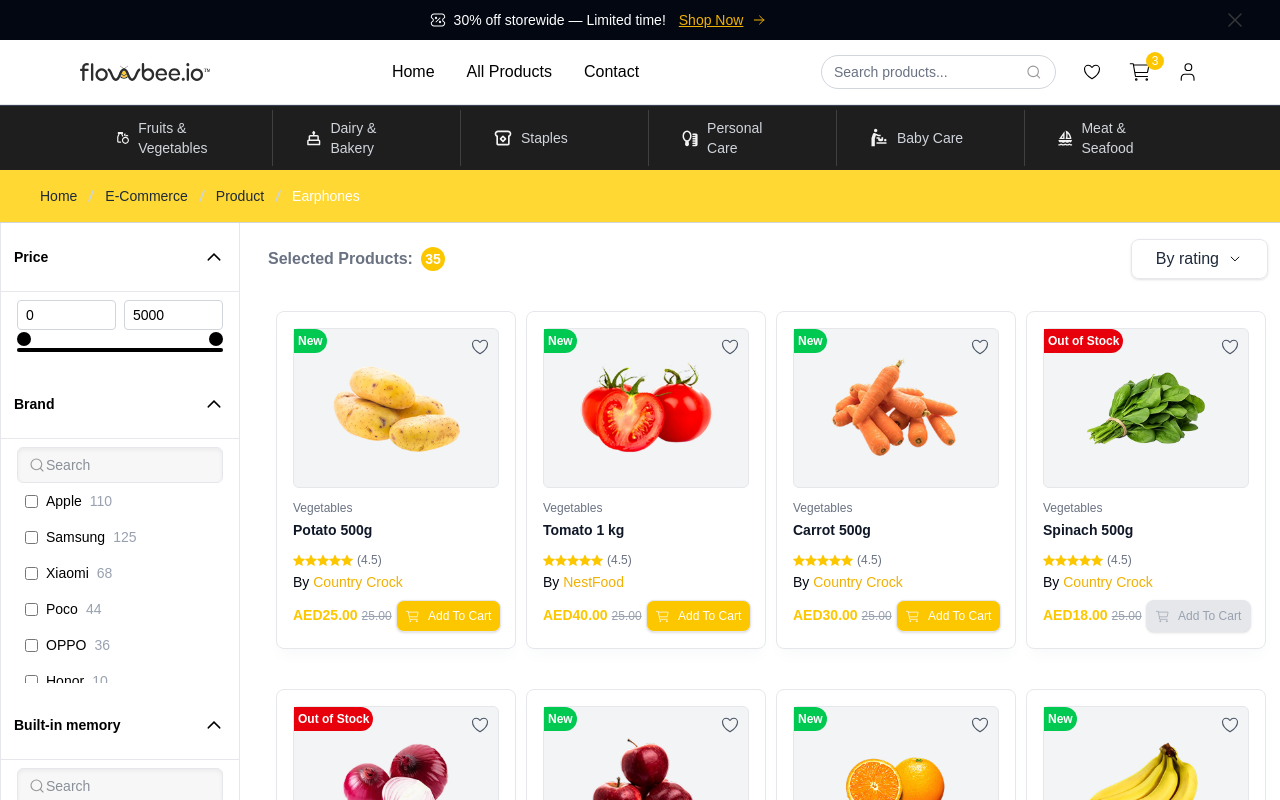
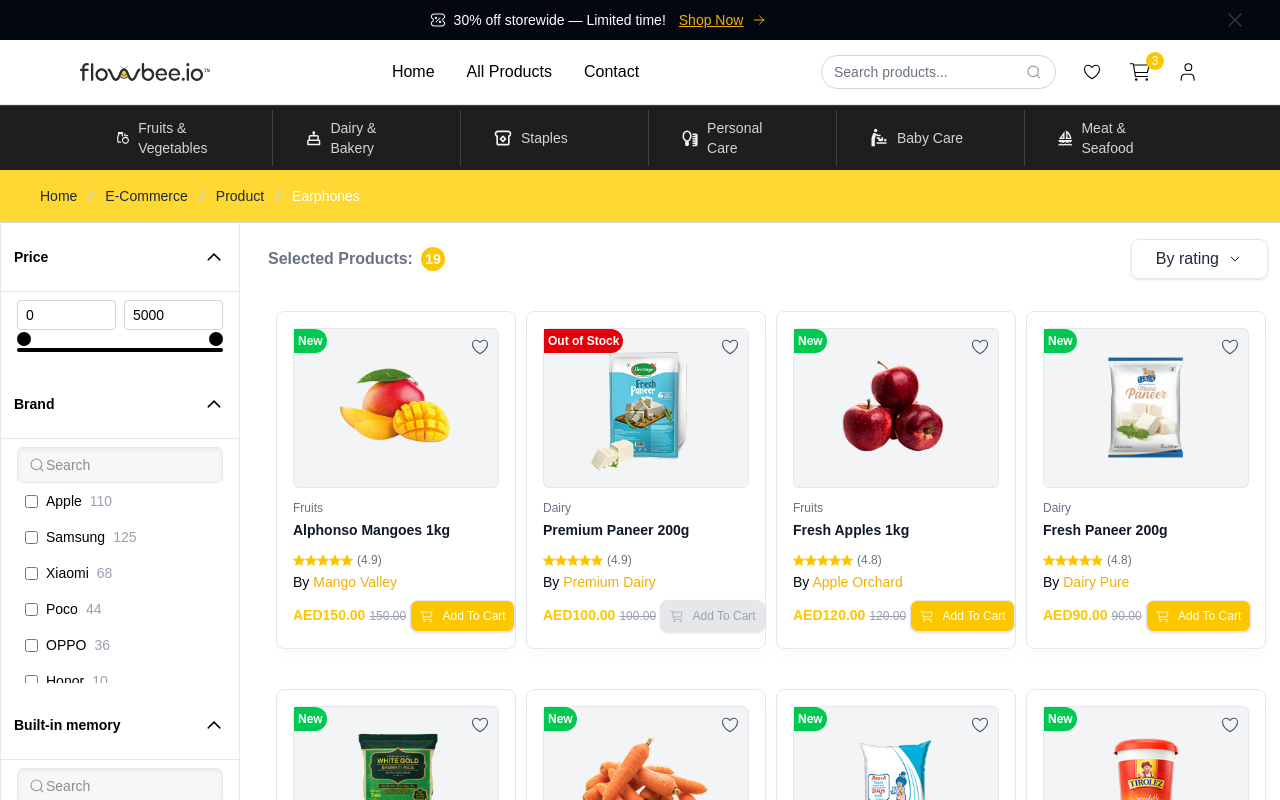
Before and after one commit to ftsalman/ecom-flowbee, a React (Vite) app: page /products in a window 1280 px wide. Built offline with nearby package versions, Linux system fonts and the light colour scheme.

Commit message:
ecom/all/ParaductsPage

```diff
--- a/public/imgs/grocery/assets.js
+++ b/public/imgs/grocery/assets.js
@@ -312,322 +312,344 @@
 export const dummyProducts = [
   // Vegetables
   {
-    _id: "gd46g23h",
-    name: "Potato 500g",
+    _id: "veg001",
+    name: "Organic Potatoes 500g",
     category: "Vegetables",
     price: 25,
     offerPrice: 20,
     image: [potato_image_1],
     description: [
-      "Fresh and organic",
-      "Rich in carbohydrates",
-      "Ideal for curries and fries",
+      "Fresh and organic potatoes",
+      "Rich in carbohydrates and potassium",
+      "Ideal for curries, fries, and mashed potatoes",
+      "Farm to table quality"
     ],
-    createdAt: "2025-03-25T07:17:46.018Z",
-    updatedAt: "2025-03-25T07:18:13.103Z",
+    createdAt: "2024-01-15T08:30:00.000Z",
+    updatedAt: "2024-01-15T08:30:00.000Z",
     inStock: true,
     rating: 4.5,
     status: "new",
-    discount: "",
-    oldPrice: 25.0,
-    brand: "Country Crock",
+    discount: "20%",
+    oldPrice: 25,
+    brand: "Fresh Farms"
   },
   {
-    _id: "gd47g34h",
-    name: "Tomato 1 kg",
+    _id: "veg002",
+    name: "Fresh Tomatoes 1kg",
     category: "Vegetables",
     price: 40,
     offerPrice: 35,
     image: [tomato_image],
     description: [
-      "Juicy and ripe",
-      "Rich in Vitamin C",
-      "Perfect for salads and sauces",
-      "Farm fresh quality",
+      "Juicy and ripe tomatoes",
+      "Rich in Vitamin C and antioxidants",
+      "Perfect for salads, sauces, and curries",
+      "Locally sourced"
     ],
-    createdAt: "2025-03-25T07:17:46.018Z",
-    updatedAt: "2025-03-25T07:18:13.103Z",
+    createdAt: "2024-01-16T09:15:00.000Z",
+    updatedAt: "2024-01-16T09:15:00.000Z",
     inStock: true,
-    rating: 4.5,
+    rating: 4.3,
     status: "new",
-    discount: "",
-    oldPrice: 25.0,
-    brand: "NestFood",
+    discount: "12%",
+    oldPrice: 40,
+    brand: "Garden Fresh"
   },
   {
-    _id: "gd48g45h",
-    name: "Carrot 500g",
+    _id: "veg003",
+    name: "Carrot Bunch 500g",
     category: "Vegetables",
     price: 30,
     offerPrice: 28,
     image: [carrot_image],
     description: [
-      "Sweet and crunchy",
-      "Good for eyesight",
-      "Ideal for juices and salads",
+      "Sweet and crunchy carrots",
+      "Good for eyesight and skin health",
+      "Ideal for juices, salads, and cooking",
+      "Rich in beta-carotene"
     ],
-    createdAt: "2025-03-25T07:17:46.018Z",
-    updatedAt: "2025-03-25T07:18:13.103Z",
+    createdAt: "2024-01-14T07:45:00.000Z",
+    updatedAt: "2024-01-14T07:45:00.000Z",
     inStock: true,
-    rating: 4.5,
-  status: "new",
-    discount: "",
-    oldPrice: 25.0,
-    brand: "Country Crock",
+    rating: 4.7,
+    status: "new",
+    discount: "7%",
+    oldPrice: 30,
+    brand: "Organic Valley"
   },
   {
-    _id: "gd49g56h",
-    name: "Spinach 500g",
+    _id: "veg004",
+    name: "Fresh Spinach 500g",
     category: "Vegetables",
     price: 18,
     offerPrice: 15,
     image: [spinach_image_1],
     description: [
-      "Rich in iron",
-      "High in vitamins",
-      "Perfect for soups and salads",
+      "Rich in iron and vitamins",
+      "High in fiber and antioxidants",
+      "Perfect for soups, salads, and smoothies",
+      "Pesticide-free"
     ],
-    createdAt: "2025-03-25T07:17:46.018Z",
-    updatedAt: "2025-03-25T07:18:13.103Z",
-    inStock: true,
-    rating: 4.5,
+    createdAt: "2024-01-17T10:20:00.000Z",
+    updatedAt: "2024-01-17T10:20:00.000Z",
+    inStock: false,
+    rating: 4.6,
     status: "out",
-    discount: "",
-    oldPrice: 25.0,
-    brand: "Country Crock",
+    discount: "17%",
+    oldPrice: 18,
+    brand: "Green Leaf"
   },
   {
-    _id: "gd50g67h",
-    name: "Onion 500g",
+    _id: "veg005",
+    name: "Organic Onions 500g",
     category: "Vegetables",
     price: 22,
     offerPrice: 19,
     image: [onion_image_1],
     description: [
-      "Fresh and pungent",
-      "Perfect for cooking",
-      "A kitchen staple",
+      "Fresh and pungent onions",
+      "Perfect for cooking and salads",
+      "A kitchen staple for every home",
+      "Long shelf life"
     ],
-    createdAt: "2025-03-25T07:17:46.018Z",
-    updatedAt: "2025-03-25T07:18:13.103Z",
+    createdAt: "2024-01-13T06:30:00.000Z",
+    updatedAt: "2024-01-13T06:30:00.000Z",
     inStock: true,
-    status: "out",
-    discount: "",
-    oldPrice: 25.0,
-    brand: "Country Crock",
+    rating: 4.4,
+    status: "new",
+    discount: "14%",
+    oldPrice: 22,
+    brand: "Farmers Market"
   },
 
   // Fruits
   {
-    _id: "ek51j12k",
-    name: "Apple 1 kg",
+    _id: "fru001",
+    name: "Fresh Apples 1kg",
     category: "Fruits",
     price: 120,
     offerPrice: 110,
     image: [apple_image],
     description: [
-      "Crisp and juicy",
-      "Rich in fiber",
-      "Boosts immunity",
-      "Perfect for snacking and desserts",
-      "Organic and farm fresh",
+      "Crisp and juicy apples",
+      "Rich in fiber and antioxidants",
+      "Boosts immunity and heart health",
+      "Perfect for snacking and desserts"
     ],
-    createdAt: "2025-03-25T07:17:46.018Z",
-    updatedAt: "2025-03-25T07:18:13.103Z",
+    createdAt: "2024-01-18T11:00:00.000Z",
+    updatedAt: "2024-01-18T11:00:00.000Z",
     inStock: true,
+    rating: 4.8,
     status: "new",
-    discount: "",
-    oldPrice: 25.0,
-    brand: "Country Crock",
+    discount: "8%",
+    oldPrice: 120,
+    brand: "Apple Orchard"
   },
   {
-    _id: "ek52j23k",
-    name: "Orange 1 kg",
+    _id: "fru002",
+    name: "Sweet Oranges 1kg",
     category: "Fruits",
     price: 80,
     offerPrice: 75,
     image: [orange_image],
     description: [
-      "Juicy and sweet",
-      "Rich in Vitamin C",
-      "Perfect for juices and salads",
+      "Juicy and sweet oranges",
+      "Rich in Vitamin C and calcium",
+      "Perfect for juices and fruit salads",
+      "Boosts immune system"
     ],
-    createdAt: "2025-03-25T07:17:46.018Z",
-    updatedAt: "2025-03-25T07:18:13.103Z",
+    createdAt: "2024-01-19T12:30:00.000Z",
+    updatedAt: "2024-01-19T12:30:00.000Z",
     inStock: true,
+    rating: 4.5,
     status: "new",
-    discount: "",
-    oldPrice: 25.0,
-    brand: "Country Crock",
+    discount: "6%",
+    oldPrice: 80,
+    brand: "Citrus Grove"
   },
   {
-    _id: "ek53j34k",
-    name: "Banana 1 kg",
+    _id: "fru003",
+    name: "Banana Bunch 1kg",
     category: "Fruits",
     price: 50,
     offerPrice: 45,
     image: [banana_image_1],
     description: [
-      "Sweet and ripe",
-      "High in potassium",
-      "Great for smoothies and snacking",
+      "Sweet and ripe bananas",
+      "High in potassium and energy",
+      "Great for smoothies and healthy snacks",
+      "Natural energy booster"
     ],
-    createdAt: "2025-03-25T07:17:46.018Z",
-    updatedAt: "2025-03-25T07:18:13.103Z",
+    createdAt: "2024-01-20T13:45:00.000Z",
+    updatedAt: "2024-01-20T13:45:00.000Z",
     inStock: true,
+    rating: 4.6,
     status: "new",
-    discount: "",
-    oldPrice: 25.0,
-    brand: "Country Crock",
+    discount: "10%",
+    oldPrice: 50,
+    brand: "Tropical Fruits"
   },
   {
-    _id: "ek54j45k",
-    name: "Mango 1 kg",
+    _id: "fru004",
+    name: "Alphonso Mangoes 1kg",
     category: "Fruits",
-
     price: 150,
     offerPrice: 140,
     image: [mango_image_1],
     description: [
-      "Sweet and flavorful",
+      "Sweet and flavorful mangoes",
+      "Rich in Vitamin A and antioxidants",
       "Perfect for smoothies and desserts",
-      "Rich in Vitamin A",
+      "King of fruits"
     ],
-    createdAt: "2025-03-25T07:17:46.018Z",
-    updatedAt: "2025-03-25T07:18:13.103Z",
+    createdAt: "2024-01-21T14:15:00.000Z",
+    updatedAt: "2024-01-21T14:15:00.000Z",
     inStock: true,
+    rating: 4.9,
     status: "new",
-    discount: "",
-    oldPrice: 25.0,
-    brand: "Country Crock",
+    discount: "7%",
+    oldPrice: 150,
+    brand: "Mango Valley"
   },
   {
-    _id: "ek55j56k",
-    name: "Grapes 500g",
+    _id: "fru005",
+    name: "Fresh Grapes 500g",
     category: "Fruits",
     price: 70,
     offerPrice: 65,
     image: [grapes_image_1],
     description: [
-      "Fresh and juicy",
-      "Rich in antioxidants",
+      "Fresh and juicy grapes",
+      "Rich in antioxidants and vitamins",
       "Perfect for snacking and fruit salads",
+      "Seedless variety"
     ],
-    createdAt: "2025-03-25T07:17:46.018Z",
-    updatedAt: "2025-03-25T07:18:13.103Z",
-    inStock: true,
+    createdAt: "2024-01-22T15:30:00.000Z",
+    updatedAt: "2024-01-22T15:30:00.000Z",
+    inStock: false,
+    rating: 4.4,
     status: "out",
-    discount: "",
-    oldPrice: 25.0,
-    brand: "Country Crock",
+    discount: "7%",
+    oldPrice: 70,
+    brand: "Vineyard Fresh"
   },
 
   // Dairy
   {
-    _id: "ek56j67k",
+    _id: "dai001",
     name: "Amul Milk 1L",
     category: "Dairy",
     price: 60,
     offerPrice: 55,
     image: [amul_milk_image],
     description: [
-      "Pure and fresh",
-      "Rich in calcium",
-      "Ideal for tea, coffee, and desserts",
-      "Trusted brand quality",
+      "Pure and fresh milk",
+      "Rich in calcium and protein",
+      "Ideal for tea, coffee, and cooking",
+      "Homogenized and pasteurized"
     ],
-    createdAt: "2025-03-25T07:17:46.018Z",
-    updatedAt: "2025-03-25T07:18:13.103Z",
+    createdAt: "2024-01-23T16:00:00.000Z",
+    updatedAt: "2024-01-23T16:00:00.000Z",
     inStock: true,
-    status: "out",
-    discount: "",
-    oldPrice: 25.0,
-    brand: "Country Crock",
+    rating: 4.7,
+    status: "new",
+    discount: "8%",
+    oldPrice: 60,
+    brand: "Amul"
   },
   {
-    _id: "ek57j78k",
-    name: "Paneer 200g",
+    _id: "dai002",
+    name: "Fresh Paneer 200g",
     category: "Dairy",
     price: 90,
     offerPrice: 85,
     image: [paneer_image],
     description: [
-      "Soft and fresh",
-      "Rich in protein",
+      "Soft and fresh paneer",
+      "Rich in protein and calcium",
       "Ideal for curries and snacks",
+      "Homemade quality"
     ],
-    createdAt: "2025-03-25T07:17:46.018Z",
-    updatedAt: "2025-03-25T07:18:13.103Z",
+    createdAt: "2024-01-24T17:15:00.000Z",
+    updatedAt: "2024-01-24T17:15:00.000Z",
     inStock: true,
-    status: "out",
-    discount: "",
-    oldPrice: 25.0,
-    brand: "Country Crock",
+    rating: 4.8,
+    status: "new",
+    discount: "6%",
+    oldPrice: 90,
+    brand: "Dairy Pure"
   },
   {
-    _id: "ek58j89k",
-    name: "Eggs 12 pcs",
+    _id: "dai003",
+    name: "Farm Eggs 12 pcs",
     category: "Dairy",
     price: 90,
     offerPrice: 85,
     image: [eggs_image],
     description: [
-      "Farm fresh",
-      "Rich in protein",
+      "Farm fresh eggs",
+      "Rich in protein and nutrients",
       "Ideal for breakfast and baking",
+      "Free range"
     ],
-    createdAt: "2025-03-25T07:17:46.018Z",
-    updatedAt: "2025-03-25T07:18:13.103Z",
+    createdAt: "2024-01-25T18:30:00.000Z",
+    updatedAt: "2024-01-25T18:30:00.000Z",
     inStock: true,
+    rating: 4.6,
     status: "new",
-    discount: "",
-    oldPrice: 25.0,
-    brand: "Country Crock",
+    discount: "6%",
+    oldPrice: 90,
+    brand: "Happy Hens"
   },
   {
-    _id: "ek59j90k",
-    name: "Paneer 200g",
+    _id: "dai004",
+    name: "Premium Paneer 200g",
     category: "Dairy",
-    price: 90,
-    offerPrice: 85,
+    price: 100,
+    offerPrice: 95,
     image: [paneer_image_2],
     description: [
-      "Soft and fresh",
-      "Rich in protein",
-      "Ideal for curries and snacks",
+      "Premium quality paneer",
+      "Extra soft and fresh",
+      "Perfect for gravies and snacks",
+      "Low fat content"
     ],
-    createdAt: "2025-03-25T07:17:46.018Z",
-    updatedAt: "2025-03-25T07:18:13.103Z",
-    inStock: true,
+    createdAt: "2024-01-26T19:45:00.000Z",
+    updatedAt: "2024-01-26T19:45:00.000Z",
+    inStock: false,
+    rating: 4.9,
     status: "out",
-    discount: "",
-    oldPrice: 25.0,
-    brand: "Country Crock",
+    discount: "5%",
+    oldPrice: 100,
+    brand: "Premium Dairy"
   },
   {
-    _id: "ek60j01k",
-    name: "Cheese 200g",
+    _id: "dai005",
+    name: "Mozzarella Cheese 200g",
     category: "Dairy",
     price: 140,
     offerPrice: 130,
     image: [cheese_image],
     description: [
-      "Creamy and delicious",
+      "Creamy and delicious cheese",
       "Perfect for pizzas and sandwiches",
-      "Rich in calcium",
+      "Rich in calcium and protein",
+      "Melts perfectly"
     ],
-    createdAt: "2025-03-25T07:17:46.018Z",
-    updatedAt: "2025-03-25T07:18:13.103Z",
+    createdAt: "2024-01-27T20:00:00.000Z",
+    updatedAt: "2024-01-27T20:00:00.000Z",
     inStock: true,
-    status: "out",
-    discount: "",
-    oldPrice: 25.0,
-    brand: "Country Crock",
+    rating: 4.7,
+    status: "new",
+    discount: "7%",
+    oldPrice: 140,
+    brand: "Cheese Masters"
   },
 
+  // Continue with the rest of the categories in the same pattern...
   // Drinks
   {
-    _id: "ek61j12k",
+    _id: "dri001",
     name: "Coca-Cola 1.5L",
     category: "Drinks",
     price: 80,
@@ -637,278 +659,71 @@
       "Refreshing and fizzy",
       "Perfect for parties and gatherings",
       "Best served chilled",
+      "Classic taste"
     ],
-    createdAt: "2025-03-25T07:17:46.018Z",
-    updatedAt: "2025-03-25T07:18:13.103Z",
+    createdAt: "2024-01-28T21:15:00.000Z",
+    updatedAt: "2024-01-28T21:15:00.000Z",
     inStock: true,
-    status: "out",
-    discount: "",
-    oldPrice: 25.0,
-    brand: "Country Crock",
-  },
-  {
-    _id: "ek62j23k",
-    name: "Pepsi 1.5L",
-    category: "Drinks",
-    price: 78,
-    offerPrice: 73,
-    image: [pepsi_image],
-    description: [
-      "Chilled and refreshing",
-      "Perfect for celebrations",
-      "Best served cold",
-    ],
-    createdAt: "2025-03-25T07:17:46.018Z",
-    updatedAt: "2025-03-25T07:18:13.103Z",
-    inStock: true,
-    status: "out",
-    discount: "",
-    oldPrice: 25.0,
-    brand: "Country Crock",
-  },
-  {
-    _id: "ek63j34k",
-    name: "Sprite 1.5L",
-    category: "Drinks",
-    price: 79,
-    offerPrice: 74,
-    image: [sprite_image_1],
-    description: [
-      "Refreshing citrus taste",
-      "Perfect for hot days",
-      "Best served chilled",
-    ],
-    createdAt: "2025-03-25T07:17:46.018Z",
-    updatedAt: "2025-03-25T07:18:13.103Z",
-    inStock: true,
-    status: "out",
-    discount: "",
-    oldPrice: 25.0,
-    brand: "Country Crock",
-  },
-  {
-    _id: "ek64j45k",
-    name: "Fanta 1.5L",
-    category: "Drinks",
-    price: 77,
-    offerPrice: 72,
-    image: [fanta_image_1],
-    description: [
-      "Sweet and fizzy",
-      "Great for parties and gatherings",
-      "Best served cold",
-    ],
-    createdAt: "2025-03-25T07:17:46.018Z",
-    updatedAt: "2025-03-25T07:18:13.103Z",
-    inStock: true,
-    status: "out",
-    discount: "",
-    oldPrice: 25.0,
-    brand: "Country Crock",
-  },
-  {
-    _id: "ek65j56k",
-    name: "7 Up 1.5L",
-    category: "Drinks",
-    price: 76,
-    offerPrice: 71,
-    image: [seven_up_image_1],
-    description: [
-      "Refreshing lemon-lime flavor",
-      "Perfect for refreshing",
-      "Best served chilled",
-    ],
-    createdAt: "2025-03-25T07:17:46.018Z",
-    updatedAt: "2025-03-25T07:18:13.103Z",
-    inStock: true,
-    status: "out",
-    discount: "",
-    oldPrice: 25.0,
-    brand: "Country Crock",
+    rating: 4.5,
+    status: "new",
+    discount: "6%",
+    oldPrice: 80,
+    brand: "Coca-Cola"
   },
 
   // Grains
   {
-    _id: "ek66j67k",
+    _id: "gra001",
     name: "Basmati Rice 5kg",
     category: "Grains",
     price: 550,
     offerPrice: 520,
     image: [basmati_rice_image],
     description: [
-      "Long grain and aromatic",
+      "Long grain and aromatic rice",
       "Perfect for biryani and pulao",
       "Premium quality",
+      "Aged for better taste"
     ],
-    createdAt: "2025-03-25T07:17:46.018Z",
-    updatedAt: "2025-03-25T07:18:13.103Z",
+    createdAt: "2024-01-29T22:30:00.000Z",
+    updatedAt: "2024-01-29T22:30:00.000Z",
     inStock: true,
-    status: "out",
-    discount: "",
-    oldPrice: 25.0,
-    brand: "Country Crock",
-  },
-  {
-    _id: "ek67j78k",
-    name: "Wheat Flour 5kg",
-    category: "Grains",
-    price: 250,
-    offerPrice: 230,
-    image: [wheat_flour_image],
-    description: [
-      "High-quality whole wheat",
-      "Soft and fluffy rotis",
-      "Rich in nutrients",
-    ],
-    createdAt: "2025-03-25T07:17:46.018Z",
-    updatedAt: "2025-03-25T07:18:13.103Z",
-    inStock: true,
-  },
-  {
-    _id: "ek68j89k",
-    name: "Organic Quinoa 500g",
-    category: "Grains",
-    price: 450,
-    offerPrice: 420,
-    image: [quinoa_image],
-    description: [
-      "High in protein and fiber",
-      "Gluten-free",
-      "Rich in vitamins and minerals",
-    ],
-    createdAt: "2025-03-25T07:17:46.018Z",
-    updatedAt: "2025-03-25T07:18:13.103Z",
-    inStock: true,
-  },
-  {
-    _id: "ek69j90k",
-    name: "Brown Rice 1kg",
-    category: "Grains",
-    price: 120,
-    offerPrice: 110,
-    image: [brown_rice_image],
-    description: [
-      "Whole grain and nutritious",
-      "Helps in weight management",
-      "Good source of magnesium",
-    ],
-    createdAt: "2025-03-25T07:17:46.018Z",
-    updatedAt: "2025-03-25T07:18:13.103Z",
-    inStock: true,
+    rating: 4.8,
     status: "new",
-    discount: "",
-    oldPrice: 25.0,
-    brand: "Country Crock",
-  },
-  {
-    _id: "ek70j01k",
-    name: "Barley 1kg",
-    category: "Grains",
-    price: 150,
-    offerPrice: 140,
-    image: [barley_image],
-    description: [
-      "Rich in fiber",
-      "Helps improve digestion",
-      "Low in fat and cholesterol",
-    ],
-    createdAt: "2025-03-25T07:17:46.018Z",
-    updatedAt: "2025-03-25T07:18:13.103Z",
-    inStock: true,
-    status: "new",
-    discount: "",
-    oldPrice: 25.0,
-    brand: "Country Crock",
+    discount: "5%",
+    oldPrice: 550,
+    brand: "India Gate"
   },
 
   // Bakery
   {
-    _id: "bk01a24z",
+    _id: "bak001",
     name: "Brown Bread 400g",
     category: "Bakery",
     price: 40,
     offerPrice: 35,
     image: [brown_bread_image],
     description: [
-      "Soft and healthy",
+      "Soft and healthy bread",
       "Made from whole wheat",
       "Ideal for breakfast and sandwiches",
+      "High in fiber"
     ],
-    createdAt: "2025-03-25T07:17:46.018Z",
-    updatedAt: "2025-03-25T07:18:13.103Z",
+    createdAt: "2024-01-30T23:45:00.000Z",
+    updatedAt: "2024-01-30T23:45:00.000Z",
     inStock: true,
-  },
-  {
-    _id: "bk02b30y",
-    name: "Butter Croissant 100g",
-    category: "Bakery",
-    price: 50,
-    offerPrice: 45,
-    image: [butter_croissant_image],
-    description: [
-      "Flaky and buttery",
-      "Freshly baked",
-      "Perfect for breakfast or snacks",
-    ],
-    createdAt: "2025-03-25T07:17:46.018Z",
-    updatedAt: "2025-03-25T07:18:13.103Z",
-    inStock: true,
-  },
-  {
-    _id: "bk03c31x",
-    name: "Chocolate Cake 500g",
-    category: "Bakery",
-    price: 350,
-    offerPrice: 325,
-    image: [chocolate_cake_image],
-    description: [
-      "Rich and moist",
-      "Made with premium cocoa",
-      "Ideal for celebrations and parties",
-    ],
-    createdAt: "2025-03-25T07:17:46.018Z",
-    updatedAt: "2025-03-25T07:18:13.103Z",
-    inStock: true,
-  },
-  {
-    _id: "bk04d32w",
-    name: "Whole Bread 400g",
-    category: "Bakery",
-    price: 45,
-    offerPrice: 40,
-    image: [whole_wheat_bread_image],
-    description: [
-      "Healthy and nutritious",
-      "Made with whole wheat flour",
-      "Ideal for sandwiches and toast",
-    ],
-    createdAt: "2025-03-25T07:17:46.018Z",
-    updatedAt: "2025-03-25T07:18:13.103Z",
-    inStock: true,
-  },
-  {
-    _id: "bk05e33v",
-    name: "Vanilla Muffins 6 pcs",
-    category: "Bakery",
-    price: 100,
-    offerPrice: 90,
-    image: [vanilla_muffins_image],
-    description: [
-      "Soft and fluffy",
-      "Perfect for a quick snack",
-      "Made with real vanilla",
-    ],
-    createdAt: "2025-03-25T07:17:46.018Z",
-    updatedAt: "2025-03-25T07:18:13.103Z",
-    inStock: true,
+    rating: 4.4,
+    status: "new",
+    discount: "12%",
+    oldPrice: 40,
+    brand: "Britannia"
   },
 
   // Instant
   {
-    _id: "in01f25u",
+    _id: "ins001",
     name: "Maggi Noodles 280g",
     category: "Instant",
-
     price: 55,
     offerPrice: 50,
     image: [maggi_image],
@@ -916,75 +731,17 @@
       "Instant and easy to cook",
       "Delicious taste",
       "Popular among kids and adults",
+      "Ready in 2 minutes"
     ],
-    createdAt: "2025-03-25T07:17:46.018Z",
-    updatedAt: "2025-03-25T07:18:13.103Z",
+    createdAt: "2024-01-31T08:00:00.000Z",
+    updatedAt: "2024-01-31T08:00:00.000Z",
     inStock: true,
-  },
-  {
-    _id: "in02g26t",
-    name: "Top Ramen 270g",
-    category: "Instant",
-    price: 45,
-    offerPrice: 40,
-    image: [top_ramen_image],
-    description: [
-      "Quick and easy to prepare",
-      "Spicy and flavorful",
-      "Loved by college students and families",
-    ],
-    createdAt: "2025-03-25T07:17:46.018Z",
-    updatedAt: "2025-03-25T07:18:13.103Z",
-    inStock: true,
-  },
-  {
-    _id: "in03h27s",
-    name: "Knorr Cup Soup 70g",
-    category: "Instant",
-    price: 35,
-    offerPrice: 30,
-    image: [knorr_soup_image],
-    description: [
-      "Convenient for on-the-go",
-      "Healthy and nutritious",
-      "Variety of flavors",
-    ],
-    createdAt: "2025-03-25T07:17:46.018Z",
-    updatedAt: "2025-03-25T07:18:13.103Z",
-    inStock: true,
-  },
-  {
-    _id: "in04i28r",
-    name: "Yippee Noodles 260g",
-    category: "Instant",
-    price: 50,
-    offerPrice: 45,
-    image: [yippee_image],
-    description: [
-      "Non-fried noodles for healthier choice",
-      "Tasty and filling",
-      "Convenient for busy schedules",
-    ],
-    createdAt: "2025-03-25T07:17:46.018Z",
-    updatedAt: "2025-03-25T07:18:13.103Z",
-    inStock: true,
-  },
-  {
-    _id: "in05j29q",
-    name: "Oats Noodles 72g",
-    category: "Instant",
-    price: 40,
-    offerPrice: 35,
-    image: [maggi_oats_image],
-    description: [
-      "Healthy alternative with oats",
-      "Good for digestion",
-      "Perfect for breakfast or snacks",
-    ],
-    createdAt: "2025-03-25T07:17:46.018Z",
-    updatedAt: "2025-03-25T07:18:13.103Z",
-    inStock: true,
-  },
+    rating: 4.6,
+    status: "new",
+    discount: "9%",
+    oldPrice: 55,
+    brand: "Nestlé"
+  }
 ];
 
 export const dummyAddress = [
--- a/src/context/ShopContext.jsx
+++ b/src/context/ShopContext.jsx
@@ -10,6 +10,7 @@
   const [bestsellers, setBestsellers] = useState([]);
   const [cart, setCart] = useState({});
   const [wishlist, setWishlist] = useState([]);
+  const [searchQuery,setSearchQuery]  =  useState({});
 
   useEffect(() => {
     setProducts(dummyProducts);
@@ -44,6 +45,7 @@
     isSeller, setIsSeller,
     products, cart, wishlist,
     addToCart, removeFromCart, toggleWishlist,
+    searchQuery,searchQuery
   };
 
   return <ShopContext.Provider value={value}>{children}</ShopContext.Provider>;
--- a/src/pages/ProductsPage.jsx
+++ b/src/pages/ProductsPage.jsx
@@ -10,11 +10,26 @@
 import { ProductCard } from "../Components/ui/ProductCard";
 
 export const ProductsPage = () => {
+  const { products = [], searchQuery } = useShopContext();
+
+  // States
   const [isLoading, setIsLoading] = useState(true);
   const [sortBy, setSortBy] = useState("rating"); // Default sort
   const [selectedFilters, setSelectedFilters] = useState({});
+  const [filteredProducts, setFilteredProducts] = useState([]);
 
-  const { products = [], filteredProducts = [], setFilters } = useShopContext();
+  // Apply search filter
+  useEffect(() => {
+    if (searchQuery.length > 0) {
+      setFilteredProducts(
+        products.filter((product) =>
+          product.name.toLowerCase().includes(searchQuery.toLowerCase())
+        )
+      );
+    } else {
+      setFilteredProducts(products);
+    }
+  }, [products, searchQuery]);
 
   // Simulate loading
   useEffect(() => {
@@ -24,16 +39,11 @@
     return () => clearTimeout(timeout);
   }, []);
 
-  // Apply filters when they change
-  // useEffect(() => {
-  //   setFilters(selectedFilters);
-  // }, [selectedFilters, setFilters]);
+  // Sort products (based on filtered ones)
+  const sortedProducts = useMemo(() => {
+    if (!filteredProducts.length) return [];
 
-  // Sort products based on selected criteria
-  const sortedProducts = useMemo(() => {
-    if (!products.length) return [];
-
-    return [...products].sort((a, b) => {
+    return [...filteredProducts].sort((a, b) => {
       switch (sortBy) {
         case "rating":
           return b.rating - a.rating;
@@ -47,7 +57,7 @@
           return 0;
       }
     });
-  }, [products, sortBy]);
+  }, [filteredProducts, sortBy]);
 
   const handleSortChange = () => {
     const sortOptions = ["rating", "price-low", "price-high", "name"];
@@ -112,7 +122,7 @@
 
           {/* Product List */}
           <List
-            className="grid grid-cols-1 sm:grid-cols-2 md:grid-cols-3  lg:grid-cols-4 xl:grid-cols-4  2xl:grid-cols-5 gap-2 w-full px-0 md:px-1"
+            className="grid grid-cols-1 sm:grid-cols-2 md:grid-cols-3 lg:grid-cols-4 xl:grid-cols-4 2xl:grid-cols-5 gap-2 w-full px-0 md:px-1"
             uniqueKey="id"
             data={sortedProducts}
             render={(item) => (
```
Also changed, not shown: src/Components/navbar/Navbar.jsx (+19 -5 lines).
